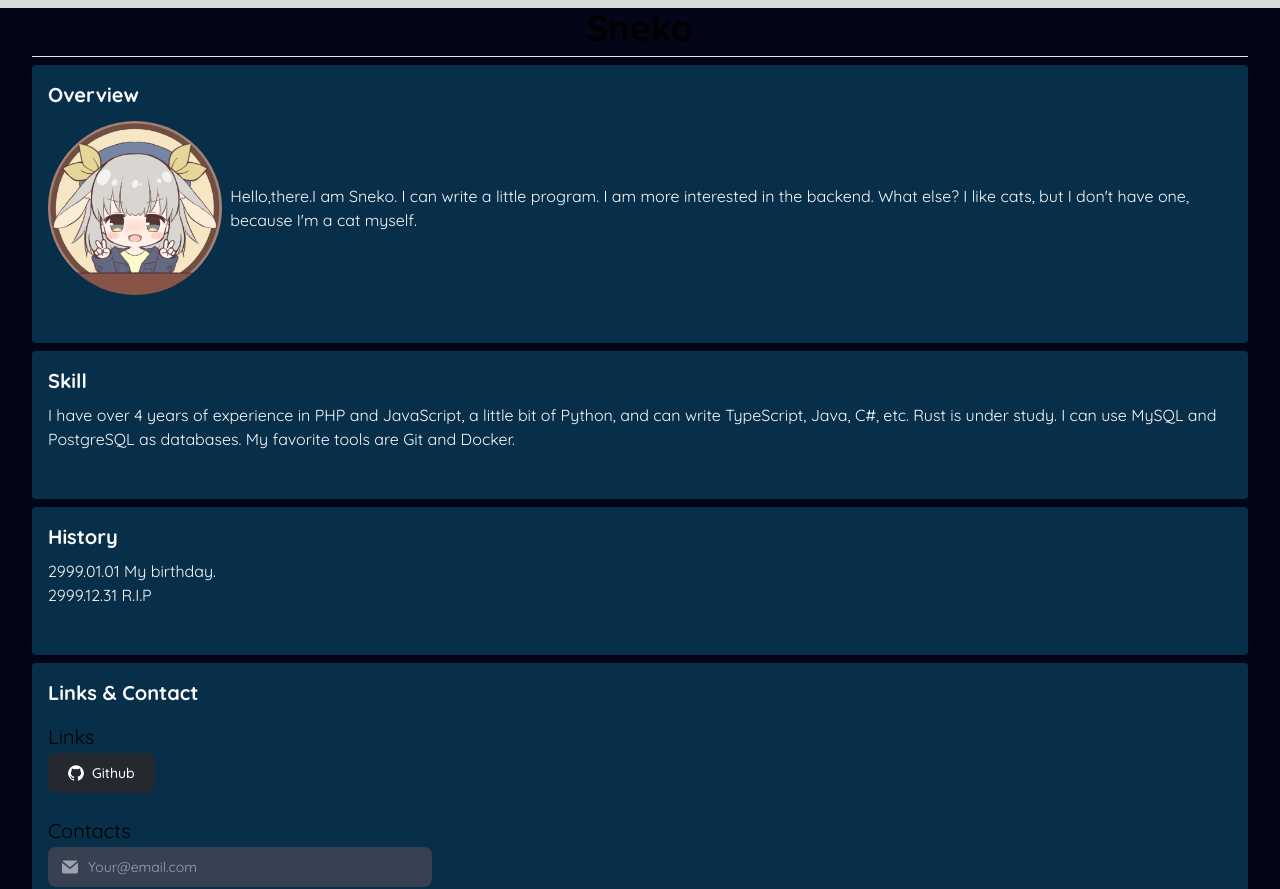
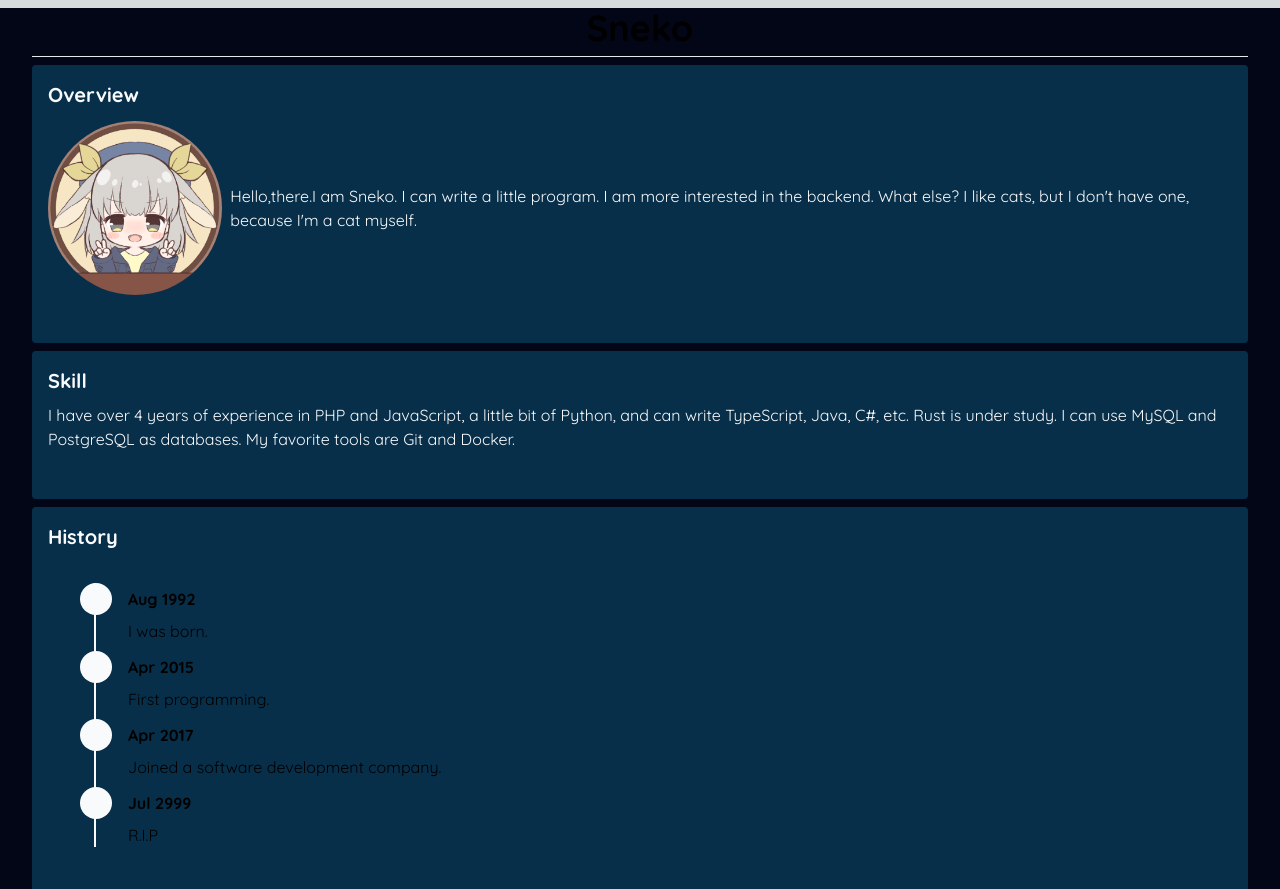
Before and after one commit to superneko160/mysite, a Next.js app in the folder src/: page / in a window 1280 px wide. Shown: the top 889 px of the page. Built offline with nearby package versions, Linux system fonts and the light colour scheme.

Commit message:
add timeline .

```diff
--- a/src/src/app/components/history.tsx
+++ b/src/src/app/components/history.tsx
@@ -4,10 +4,39 @@ export default function History() {
       <div className="bg-sky-950 rounded p-4 flex flex-col justify-between leading-normal">
         <div className="mb-8">
           <div className="text-gray-50 font-bold text-xl mb-2">History</div>
-          <ul>
-            <li className="text-gray-50">2999.01.01 My birthday.</li>
-            <li className="text-gray-50">2999.12.31 R.I.P</li>
-          </ul>
+          <div className="relative w-1/2 m-8">
+            <div className="border-r-2 border-gray-50 absolute h-full top-0 left-3.5"></div>
+            <ul className="list-none m-0 p-0">
+              <li className="mb-2">
+                <div className="flex items-center mb-1">
+                  <div className="bg-gray-50 rounded-full h-8 w-8"></div>
+                  <div className="flex-1 ml-4 font-bold">Aug 1992</div>
+                </div>
+                <div className="ml-12">I was born.</div>
+              </li>
+              <li className="mb-2">
+                <div className="flex items-center mb-1">
+                  <div className="bg-gray-50 rounded-full h-8 w-8"></div>
+                  <div className="flex-1 ml-4 font-bold">Apr 2015</div>
+                </div>
+                <div className="ml-12">First programming.</div>
+              </li>
+              <li className="mb-2">
+                <div className="flex items-center mb-1">
+                  <div className="bg-gray-50 rounded-full h-8 w-8"></div>
+                  <div className="flex-1 ml-4 font-bold">Apr 2017</div>
+                </div>
+                <div className="ml-12">Joined a software development company.</div>
+              </li>
+              <li className="mb-2">
+                <div className="flex items-center mb-1">
+                  <div className="bg-gray-50 rounded-full h-8 w-8"></div>
+                  <div className="flex-1 ml-4 font-bold">Jul 2999</div>
+                </div>
+                <div className="ml-12">R.I.P</div>
+              </li>
+            </ul>
+          </div>
         </div>
       </div>
     </div>
```
